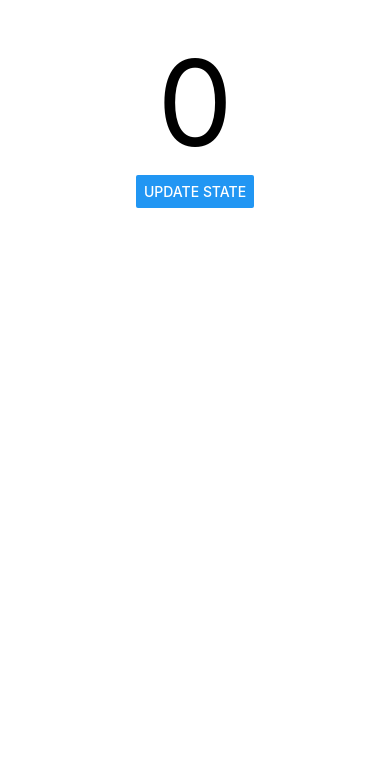
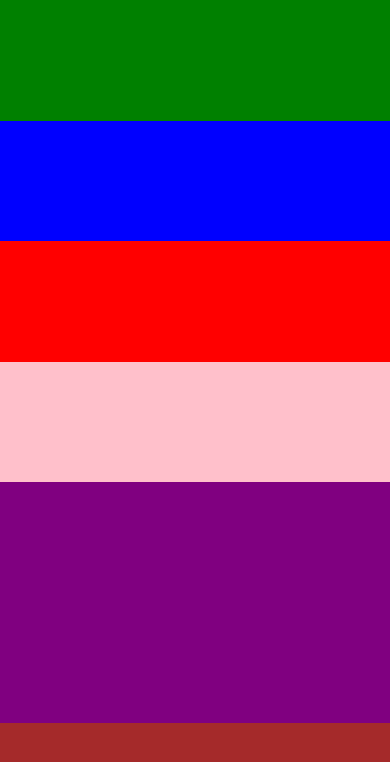
Before and after one commit to redhawk5200/Calculator-App, a React Native app: screen / in a window 390 px wide. Shown: the top 762 px of the page. Built offline with nearby package versions, Linux system fonts and the light colour scheme.

Commit message:
How View is divided using the flex
flex: and flexdirection:

//if flex direction is 'row' then the views will be displayed vertically.

```diff
--- a/App.js
+++ b/App.js
@@ -21,18 +21,15 @@ import styles from './styles';
 
 export default function App() {
 
-  const [number, setNumber] = useState(0);
-
-  useEffect(()=>{
-    if(number>30){
-      console.log("The amount has exceeded the limit");
-    }
-  })
-
   return (
-      <View style={styles.container}>
-        <Text style={styles.text}>{number}</Text>
-        <Button title="Update State" onPress={()=>setNumber(number+1)}/>
+      <View style={{backgroundColor:"black",flex:1}}>
+        <View style={{backgroundColor:"green",flex:1}}></View>
+        <View style={{backgroundColor:"blue",flex:1}}></View>
+        <View style={{backgroundColor:"red",flex:1}}></View>
+        <View style={{backgroundColor:"pink",flex:1}}></View>
+        <View style={{backgroundColor:"purple",flex:2}}></View>
+        <View style={{backgroundColor:"brown",flex:1}}></View>
+        {/*<Button title='Click Me'/>*/}
       </View>
   );
 }
```
